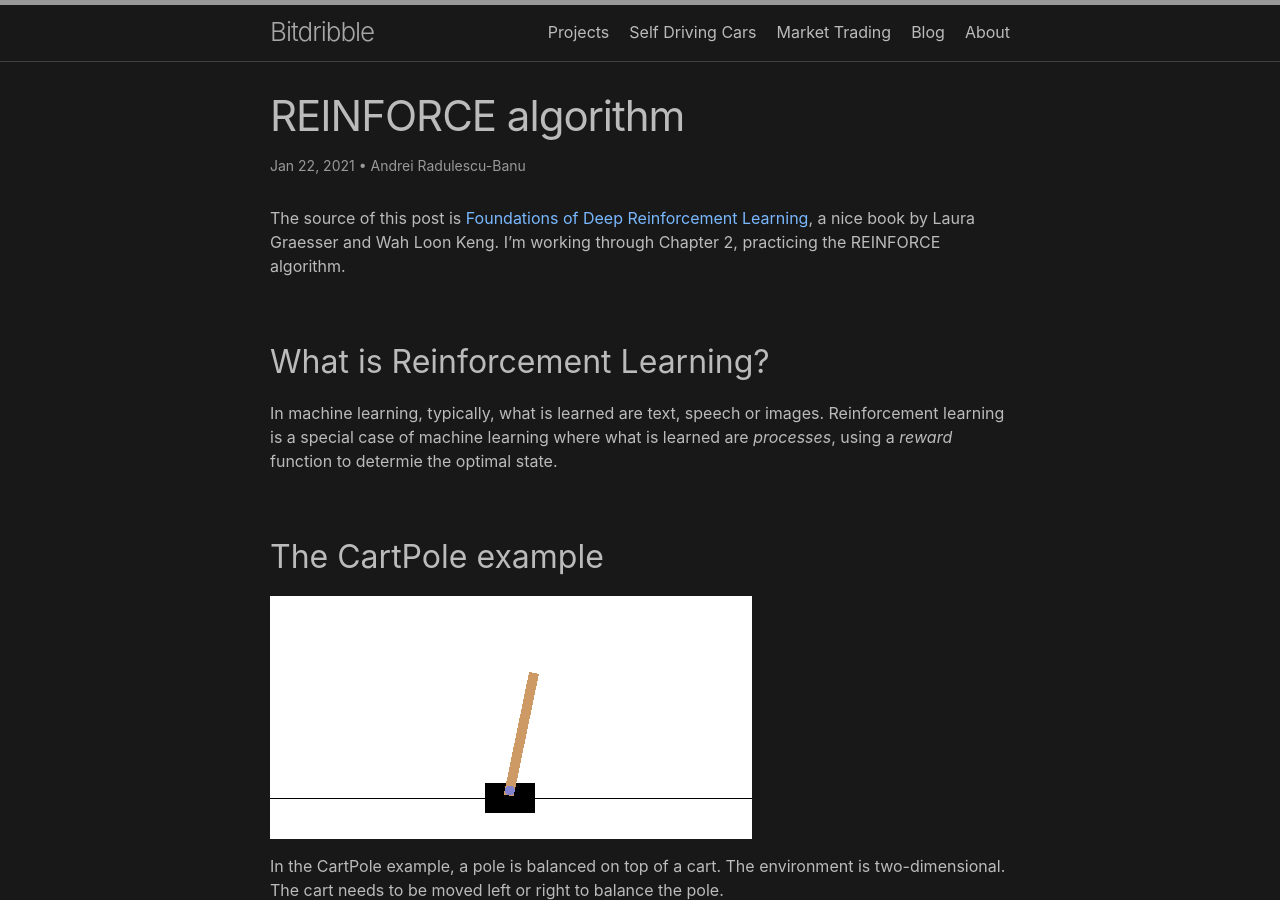
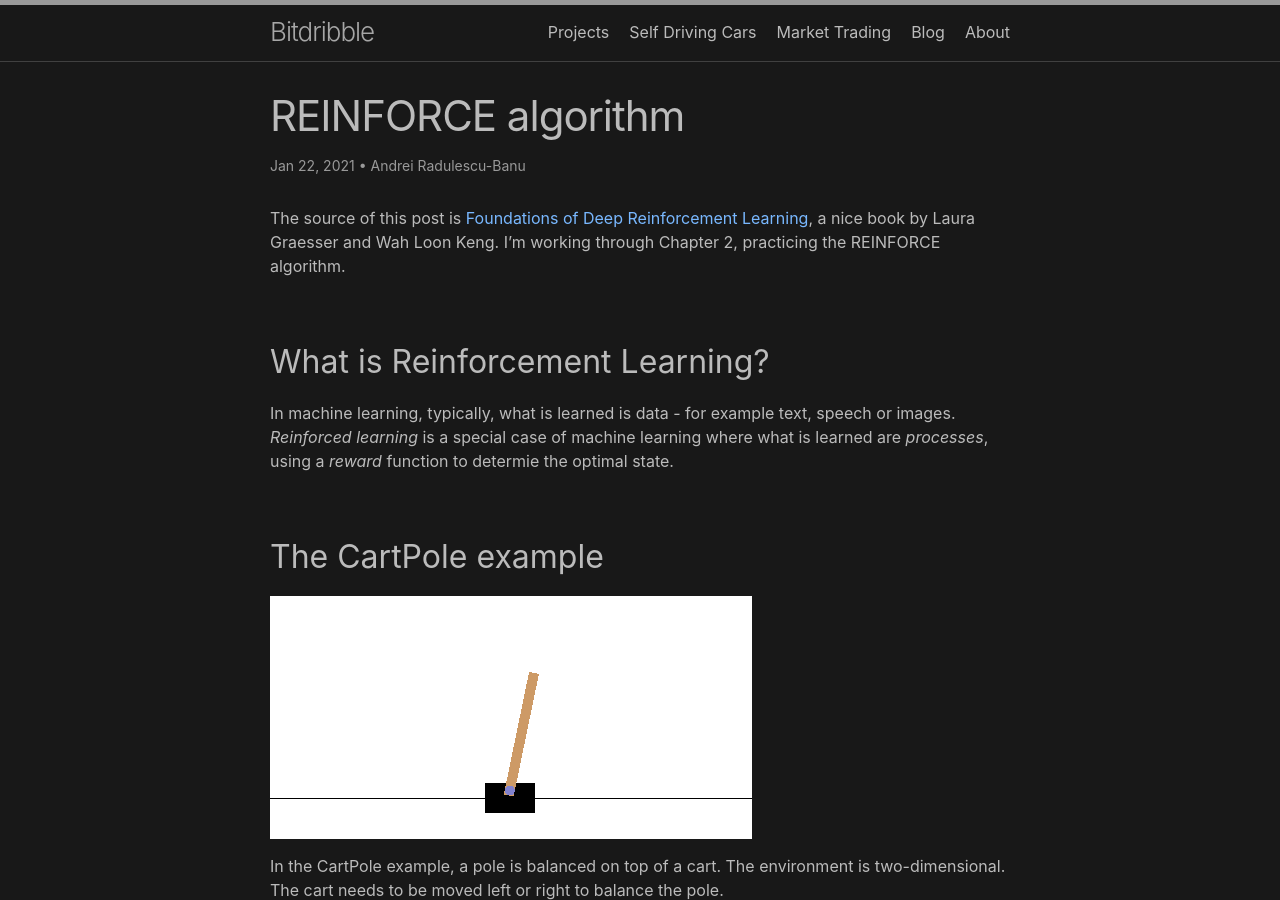
Before and after one commit to analytiq-hub/sigagent.github.io, a Jekyll site: the page built from machine_learning/_posts/2021-01-22-reinforce.md, in a window 1280 px wide and 900 px high. Built offline with Jekyll 4.4.1, drawn with Linux system fonts in a browser that asks for light colours; formulas are drawn with MathJax 3; a script that is not in the unit is left out.

Commit message:
*** empty log message ***

```diff
--- a/machine_learning/_posts/2021-01-22-reinforce.md
+++ b/machine_learning/_posts/2021-01-22-reinforce.md
@@ -9,7 +9,7 @@ author:
 The source of this post is [Foundations of Deep Reinforcement Learning](https://www.amazon.com/Deep-Reinforcement-Learning-Python-Hands/dp/0135172381), a nice book by Laura Graesser and Wah Loon Keng. I'm working through Chapter 2, practicing the REINFORCE algorithm.
 
 ## What is Reinforcement Learning?
-In machine learning, typically, what is learned are text, speech or images. Reinforcement learning is a special case of machine learning where what is learned are *processes*, using a *reward* function to determie the optimal state.
+In machine learning, typically, what is learned is data - for example text, speech or images. *Reinforced learning* is a special case of machine learning where what is learned are *processes*, using a *reward* function to determie the optimal state.
 
 ## The CartPole example
 ![CartPole](/src/images/cartpole.png)
```
